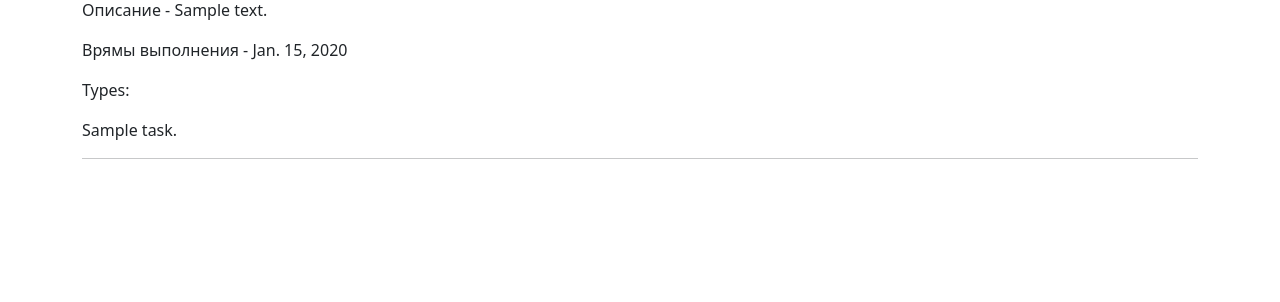
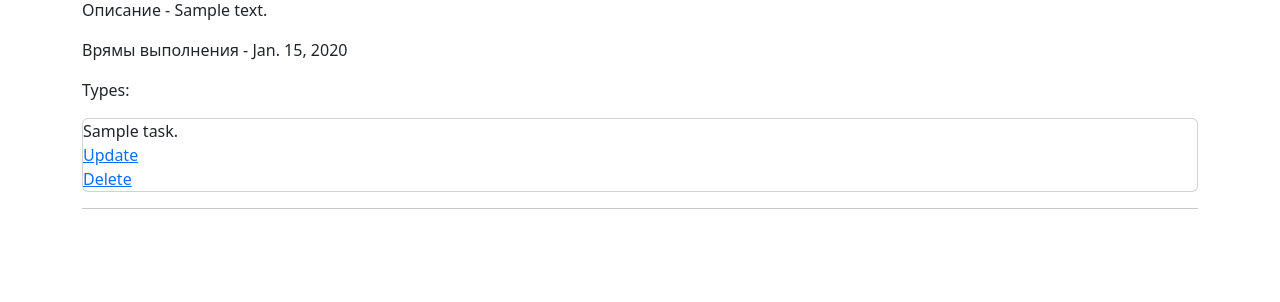
Before and after one commit to BeksultanIT/to_do_list, a Django app: page /project/1/ in a window 1280 px wide. Shown: the part 114-416 px from the top of the page. Run offline with Django 5.2, Linux system fonts and the light colour scheme; tables that the repository leaves empty hold one stand-in row (values such as "Sample post"); parts of the project's set-up code (start-up, migrations or seed data) failed here and were passed over.

Commit message:
добавил редактирование и удаление заданий

```diff
--- a/webapp/templates/projects/detail_project.html
+++ b/webapp/templates/projects/detail_project.html
@@ -21,8 +21,12 @@
         <p>Врямы выполнения - {{ project.date_start }}</p>
 {#        <p>Статус - {{ task.status.title }}</p>#}
         <p>Types:</p>
-        {% for type in project.tasks.all %}
-            {% if forloop.last %} {{ type.title }}. {% else %} {{ type.title }}, {% endif %}
+        {% for task in project.tasks.all %}
+            <div class="card">
+            {% if forloop.last %} {{ task.title }}. {% else %} {{ task.title }}, {% endif %}
+                <a href="{% url 'update_task' task.pk%}">Update</a>
+                <a href="{% url 'delete_task' task.pk %}">Delete</a>
+            </div>
         {% endfor %}
 
 {#        <a href="{% url 'detail_task' project.id %}" class="btn btn-outline-primary btn-sm">More</a>#}
--- a/webapp/urls.py
+++ b/webapp/urls.py
@@ -1,7 +1,7 @@
 from django.urls import path
 
 from webapp.views import ProjectListView, CreateProjectView, DetailProjectView, UpdateProjectView, DeleteProjectView, \
-    CreateTaskView
+    CreateTaskView, UpdateTaskView, DeleteTaskView
 
 urlpatterns = [
     path('', ProjectListView.as_view(), name='index'),
@@ -10,6 +10,8 @@ urlpatterns = [
     path('project/<int:pk>/update/', UpdateProjectView.as_view(), name='update_project'),
     path('project/<int:pk>/delete/', DeleteProjectView.as_view(), name='delete_project'),
 
-    path('new/<int:pk>/', CreateTaskView.as_view(), name='add_task'),
+    path('new/<int:pk>/task/', CreateTaskView.as_view(), name='add_task'),
+    path('task/<int:pk>/update/', UpdateTaskView.as_view(), name='update_task'),
+    path('task/<int:pk>/delete/', DeleteTaskView.as_view(), name='delete_task'),
 
 ]
--- a/webapp/views/__init__.py
+++ b/webapp/views/__init__.py
@@ -1,2 +1,2 @@
 from webapp.views.project import ProjectListView, CreateProjectView, UpdateProjectView, DeleteProjectView, DetailProjectView
-from webapp.views.task import CreateTaskView
+from webapp.views.task import CreateTaskView, UpdateTaskView, DeleteTaskView
```
Also changed, not shown: webapp/views/task.py (+23 -2 lines).
